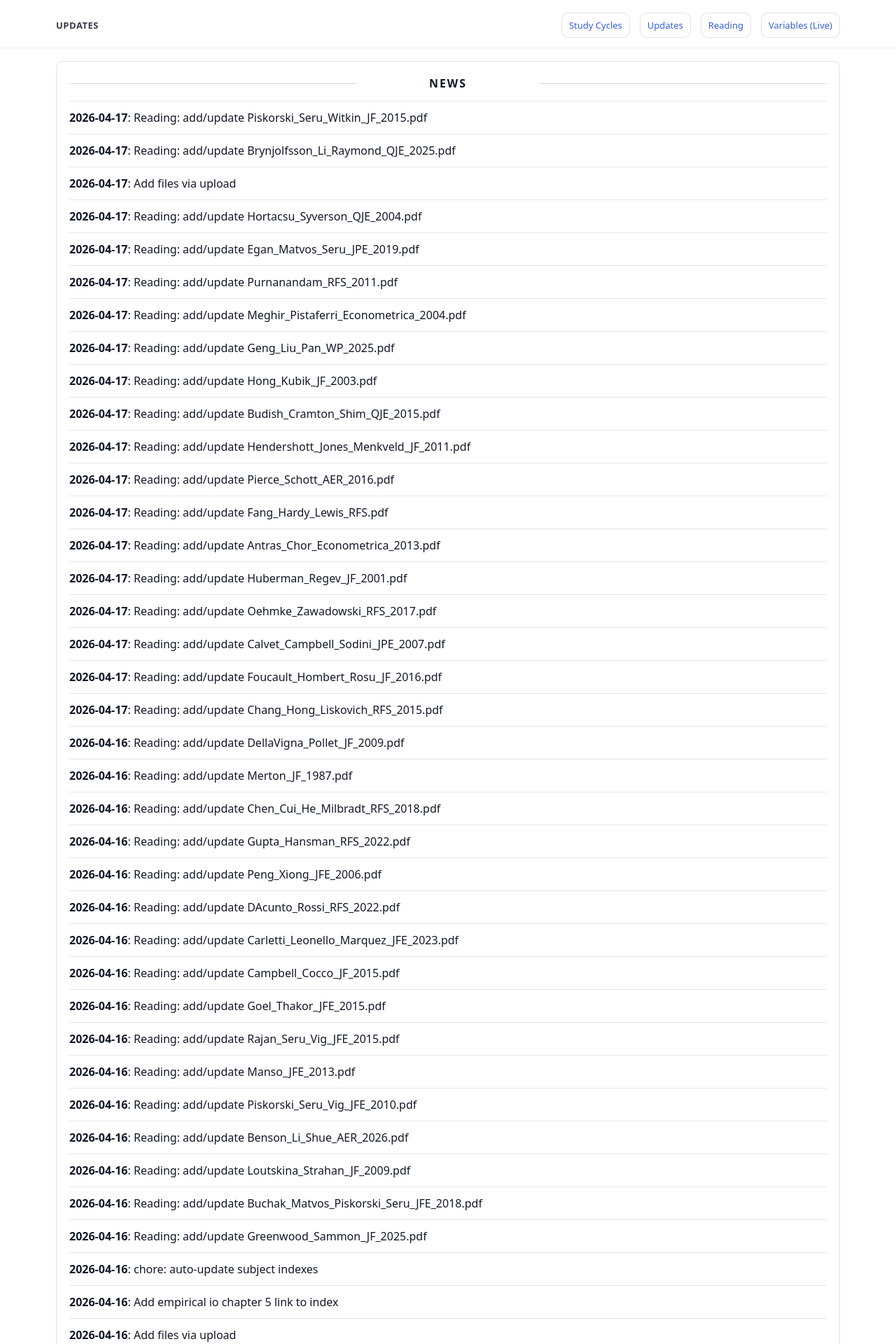
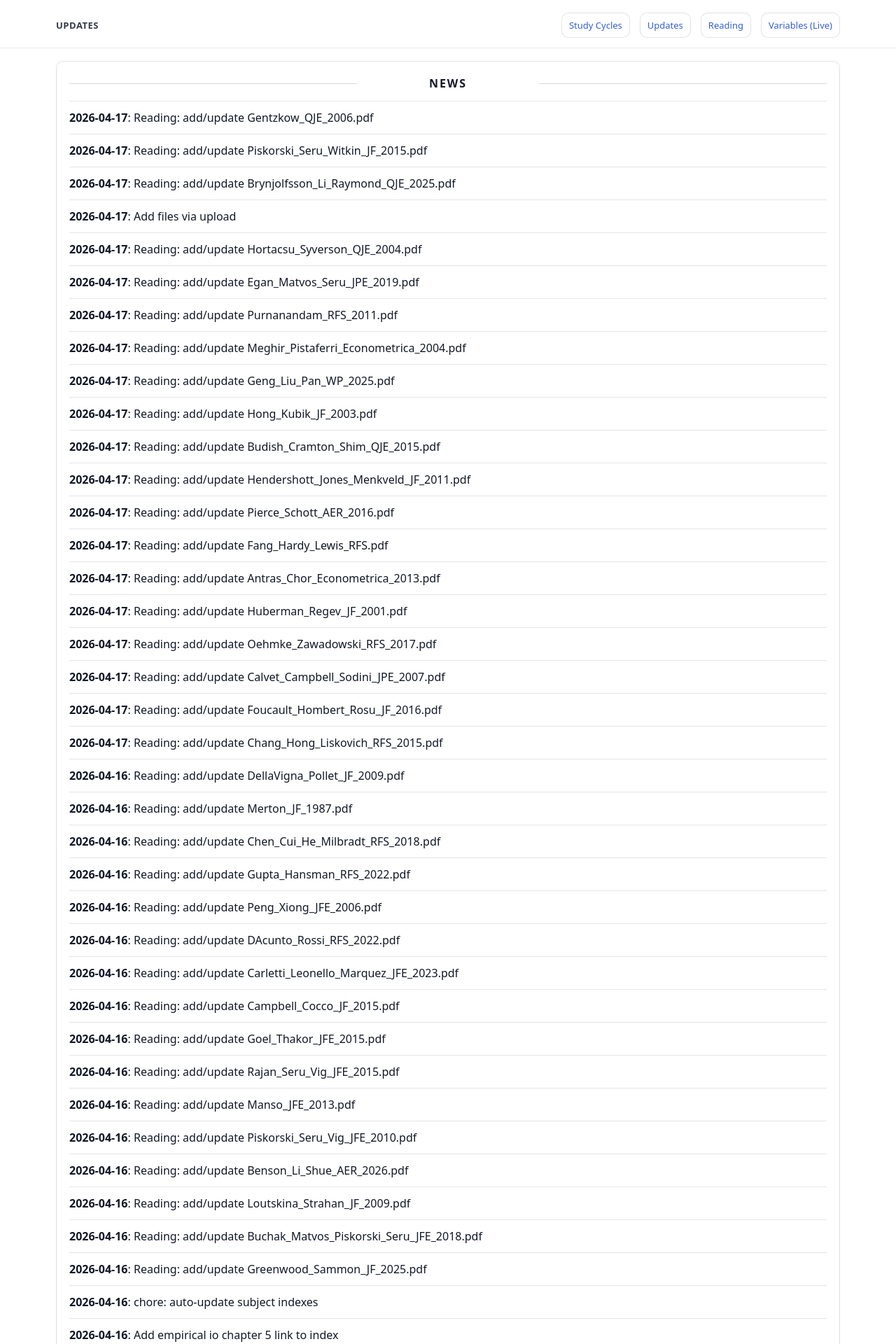
Before and after one commit to yaxinzn/study-archive, a Jekyll site: the page built from updates/index.md, in a window 1280 px wide. Shown: the top 1920 px of the page at 70% size. Built offline with Jekyll 4.4.1, drawn with Linux system fonts in a browser that asks for light colours; some of the changed text lies outside the part shown.

Commit message:
chore: update NEWS feed

```diff
--- a/_data/news.yml
+++ b/_data/news.yml
@@ -1,4 +1,7 @@
 # Auto-generated update history (sorted newest -> oldest). Do not edit manually.
+- ts: "1776431159"
+  date: "2026-04-17"
+  title: "Reading: add/update Gentzkow_QJE_2006.pdf"
 - ts: "1776429964"
   date: "2026-04-17"
   title: "Reading: add/update Piskorski_Seru_Witkin_JF_2015.pdf"
```
